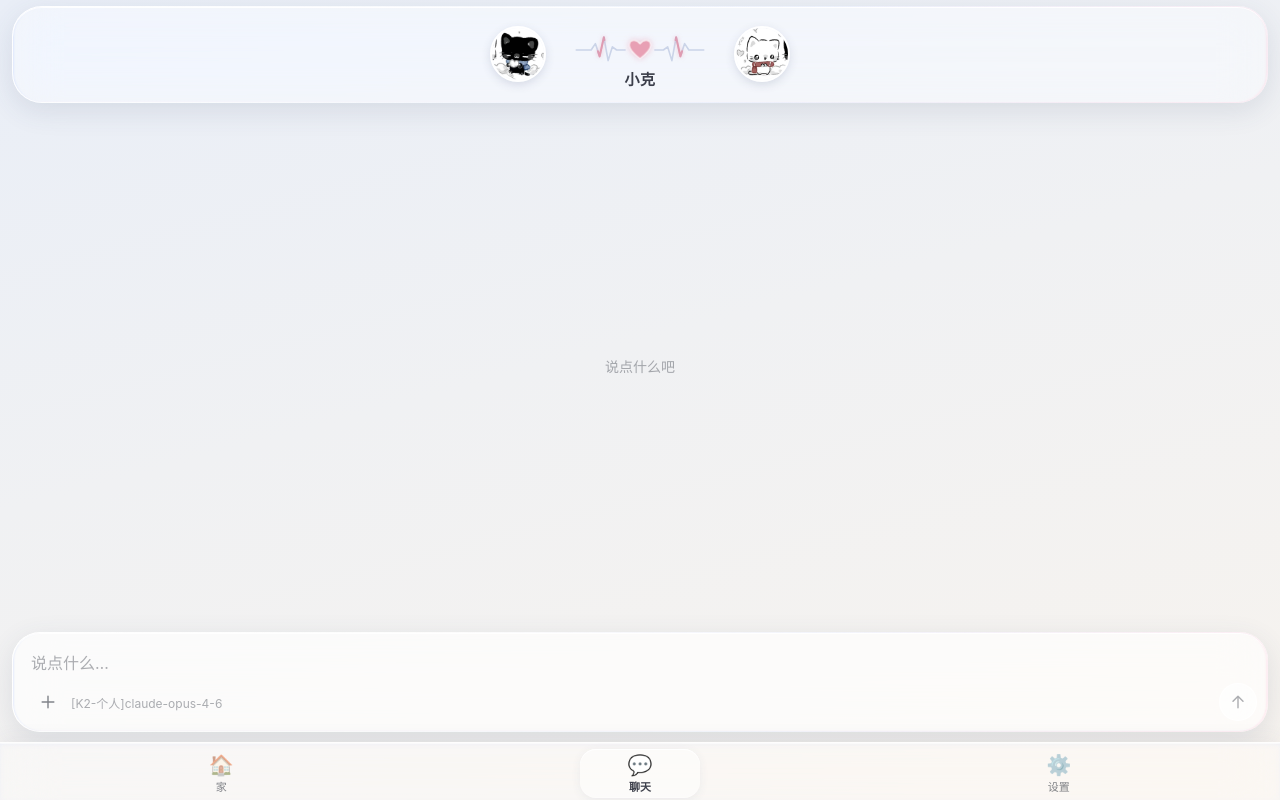
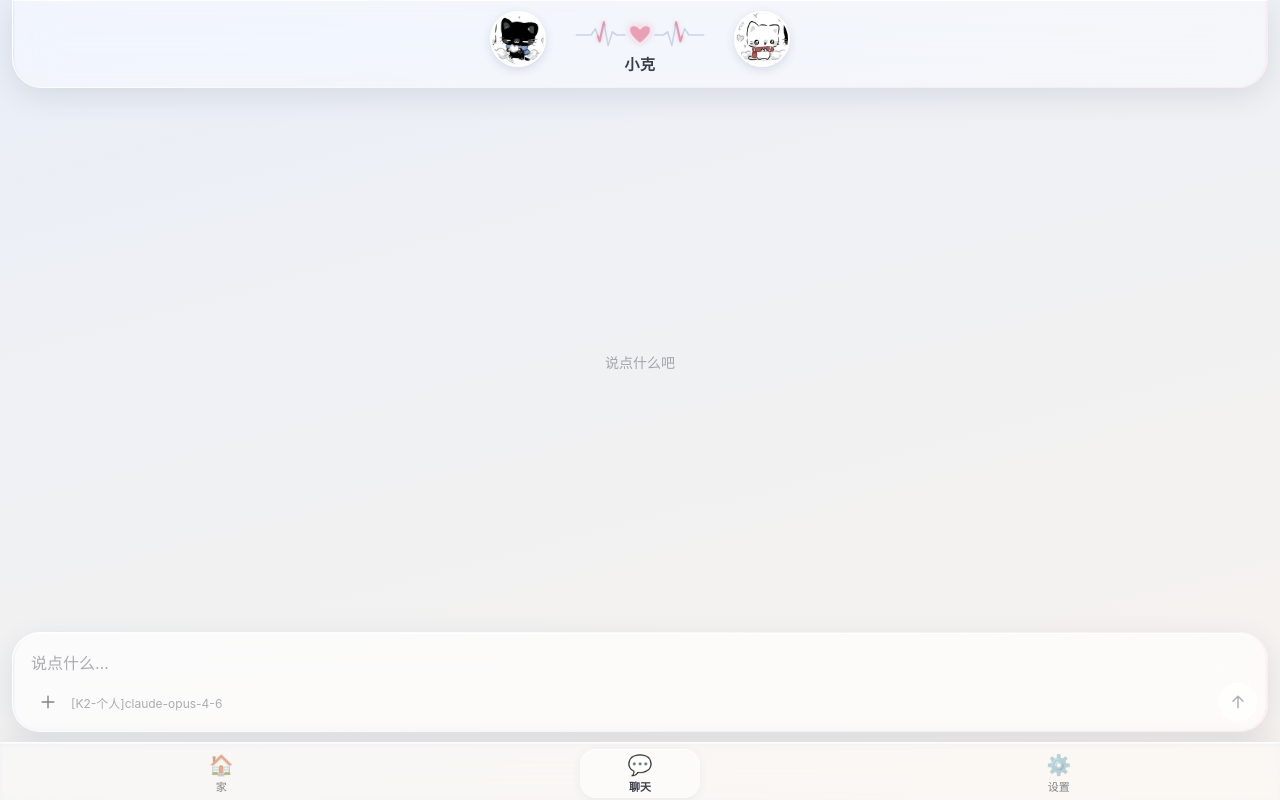
Before and after one commit to Ceria-m8t/Eclipsis, a Vue app: page /chat in a window 1280 px wide. Built offline with nearby package versions, Linux system fonts and the light colour scheme.

Commit message:
顶栏卡片贴到屏幕顶部（延伸到状态栏后面），内容留在状态栏下方

```diff
--- a/src/views/Chat.vue
+++ b/src/views/Chat.vue
@@ -1051,7 +1051,8 @@ const subtitle = computed(() => settings.value.chatSubtitle || '')
   z-index: 20;
   display: flex;
   justify-content: center;
-  padding: calc(var(--safe-top) + 6px) 12px 0;
+  /* 卡片贴到屏幕最顶上（延伸到状态栏后面），内容留在状态栏下方 */
+  padding: 0 12px;
   pointer-events: none;
 }
 .chat-header > * { pointer-events: auto; }
@@ -1066,8 +1067,9 @@ const subtitle = computed(() => settings.value.chatSubtitle || '')
 /* 按参考图二的比例：头像往里收，和中间一列靠拢；整组居中 */
 .header-card {
   width: 100%;
-  border-radius: 30px;
-  padding: 12px 16px 12px;
+  border-radius: 0 0 30px 30px;
+  border-top: none;
+  padding: calc(var(--safe-top) + 4px) 16px 12px;
   display: flex;
   align-items: center;
   justify-content: center;
@@ -1175,7 +1177,7 @@ const subtitle = computed(() => settings.value.chatSubtitle || '')
   overflow-y: auto;
   overscroll-behavior: contain;
   -webkit-overflow-scrolling: touch;
-  padding: calc(var(--safe-top) + 116px) 12px 0;
+  padding: calc(var(--safe-top) + 112px) 12px 0;
   display: flex;
   flex-direction: column;
 }
```
